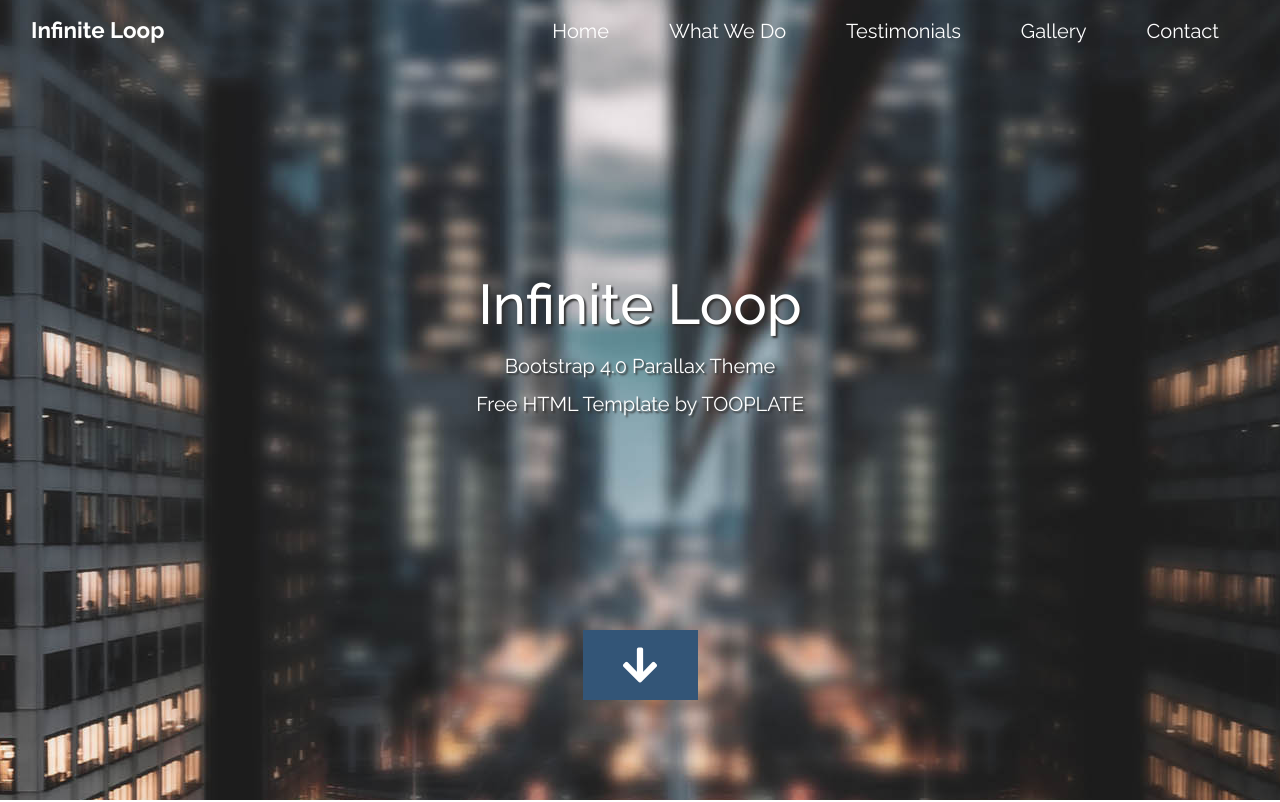
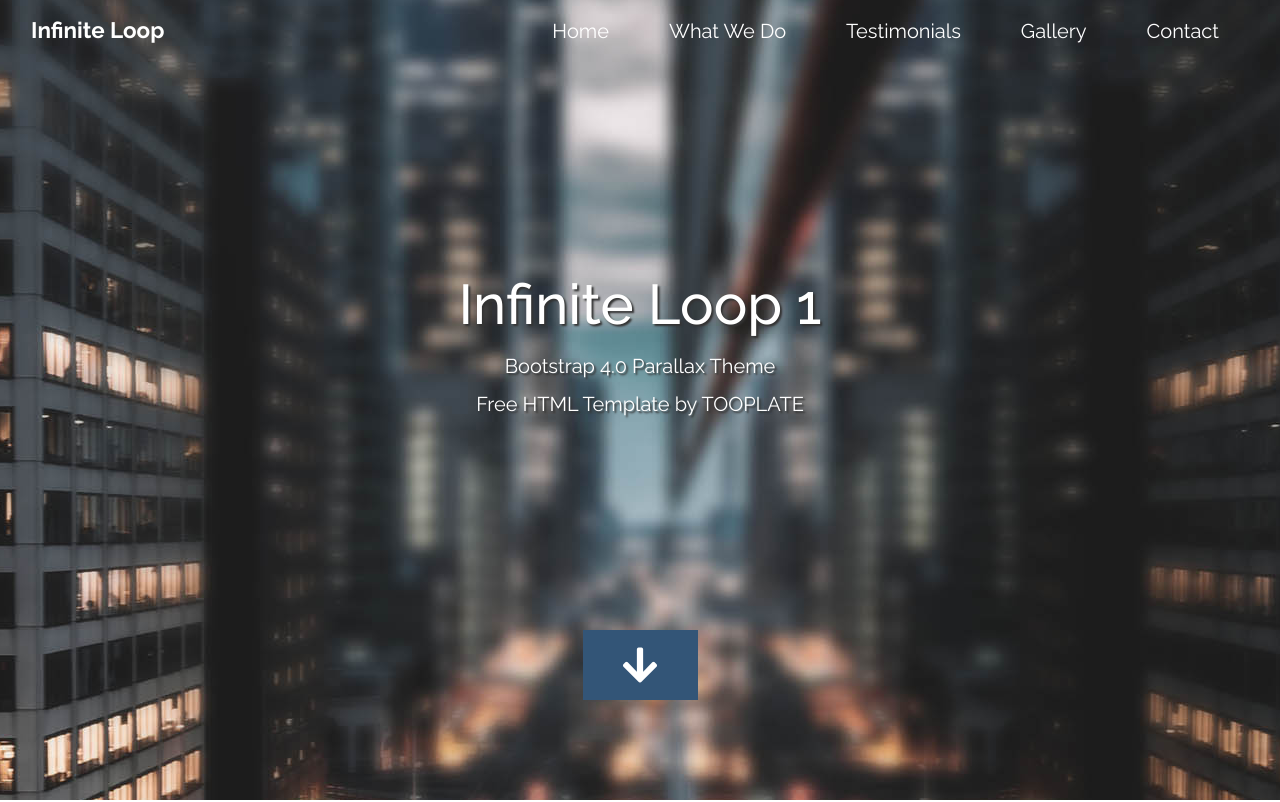
Before and after one commit to yadhuCloud/aws-asg-template, a plain HTML site: page index.html in a window 1280 px wide. Shown: the top 802 px of the page. Drawn offline with Linux system fonts and the light colour scheme.

Commit message:
updated infinite loop to infinite loop1

```diff
--- a/index.html
+++ b/index.html
@@ -54,7 +54,7 @@ https://www.tooplate.com/view/2117-infinite-loop
 
       <div class="text-center tm-hero-text-container">
         <div class="tm-hero-text-container-inner">
-            <h2 class="tm-hero-title">Infinite Loop</h2>
+            <h2 class="tm-hero-title">Infinite Loop 1</h2>
             <p class="tm-hero-subtitle">
               Bootstrap 4.0 Parallax Theme
               <br>Free HTML Template by TOOPLATE
```
